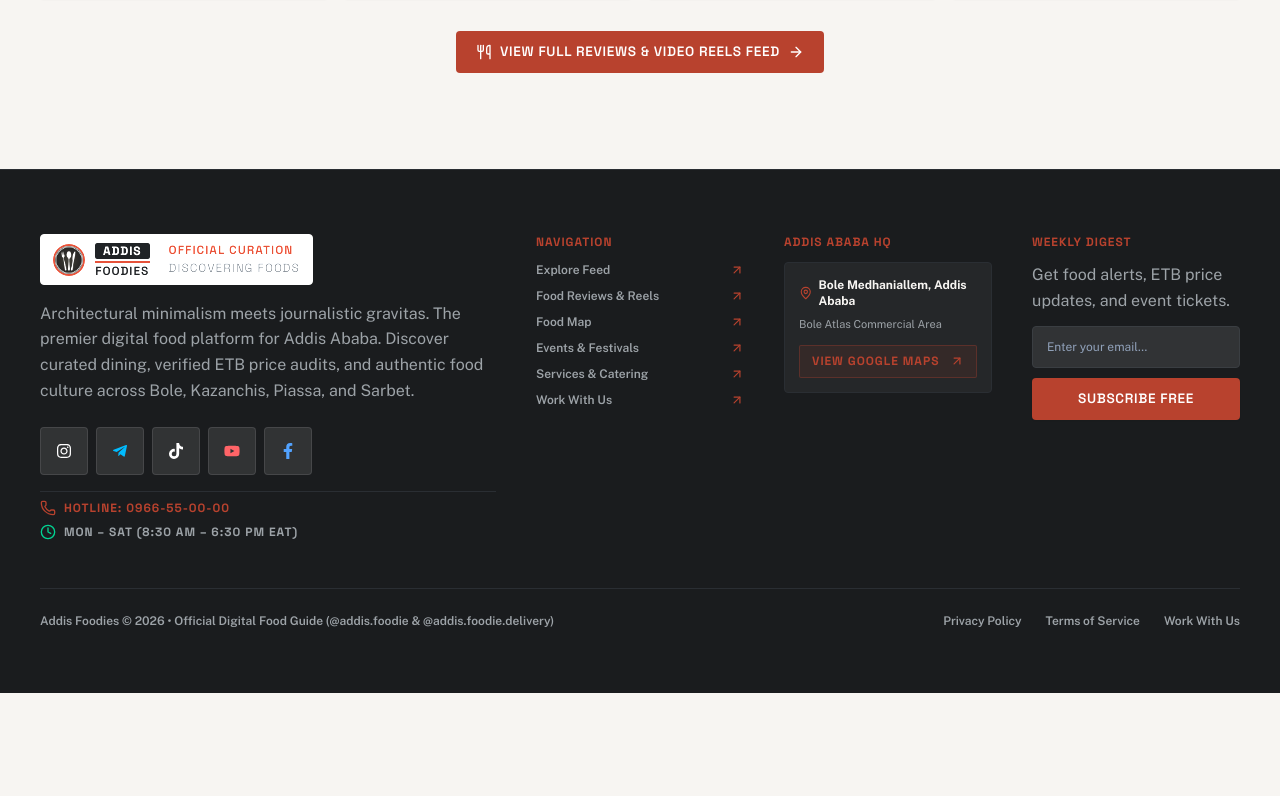
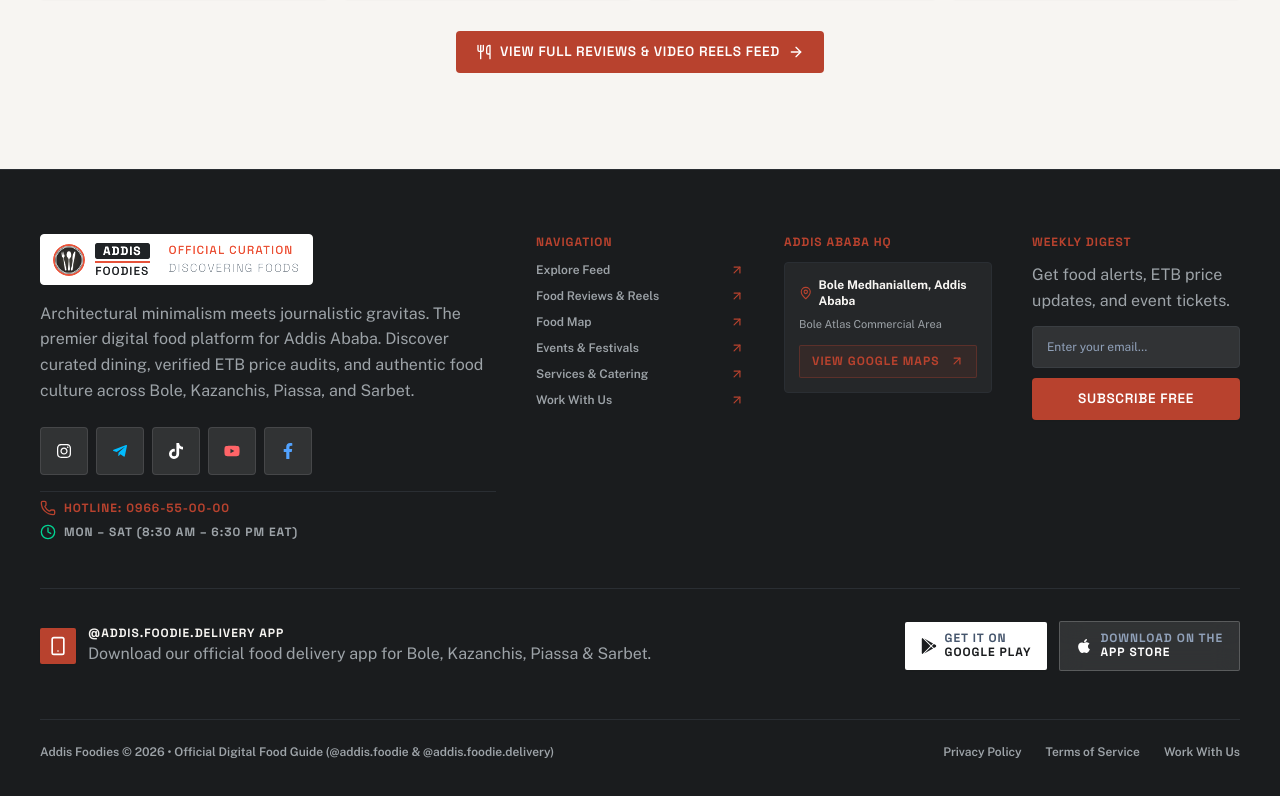
Before and after one commit to Moss-kk/Addis_Foodie, a Next.js app: page / in a window 1280 px wide. Shown: the part 2689-3485 px from the top of the page. Before the commit the page ends 3382 px from the top, so only its background shows below. Built offline with nearby package versions, Linux system fonts and the light colour scheme.

Commit message:
feat: position delivery app download strip at the bottom of the footer

```diff
--- a/src/components/Footer.tsx
+++ b/src/components/Footer.tsx
@@ -2,8 +2,8 @@
 
 import React, { useState } from 'react';
 import Link from 'next/link';
-import { Phone, ArrowUpRight, MapPin, Clock } from 'lucide-react';
-import { FaInstagram, FaTelegramPlane, FaTiktok, FaYoutube, FaFacebookF } from 'react-icons/fa';
+import { Phone, ArrowUpRight, MapPin, Clock, Smartphone } from 'lucide-react';
+import { FaInstagram, FaTelegramPlane, FaTiktok, FaYoutube, FaFacebookF, FaGooglePlay, FaApple } from 'react-icons/fa';
 import AddisFoodieLogo from './ui/AddisFoodieLogo';
 
 export default function Footer() {
@@ -183,7 +183,52 @@
           </div>
         </div>
 
-        {/* Bottom Credits */}
+        {/* APP DOWNLOAD SECTION AT THE VERY BOTTOM OF THE FOOTER (BELOW ALL COLUMNS) */}
+        <div className="pt-8 border-t border-[#2A2E33] flex flex-col md:flex-row items-center justify-between gap-6">
+          <div className="flex items-center gap-3">
+            <div className="w-9 h-9 rounded-sm bg-[#B8422E] text-white flex items-center justify-center font-label font-bold text-lg shadow-xs">
+              <Smartphone className="w-5 h-5 text-white" />
+            </div>
+            <div className="flex flex-col text-left">
+              <span className="font-label font-bold text-xs uppercase tracking-wider text-[#F7F5F2]">
+                @addis.foodie.delivery App
+              </span>
+              <span className="text-[11px] font-body text-[#9DA3A8]">
+                Download our official food delivery app for Bole, Kazanchis, Piassa &amp; Sarbet.
+              </span>
+            </div>
+          </div>
+
+          <div className="flex flex-wrap items-center gap-3">
+            <a
+              href="https://play.google.com"
+              target="_blank"
+              rel="noreferrer"
+              className="touch-target px-4 py-2.5 rounded-sm bg-white text-[#1A1C1E] font-label font-bold text-xs transition-all flex items-center gap-2 hover:bg-slate-100 cursor-pointer shadow-xs"
+            >
+              <FaGooglePlay className="w-4 h-4 text-[#1A1C1E]" />
+              <div className="flex flex-col text-left leading-none">
+                <span className="text-[8px] font-label uppercase text-slate-600">GET IT ON</span>
+                <span className="text-xs font-label">Google Play</span>
+              </div>
+            </a>
+
+            <a
+              href="https://apple.com"
+              target="_blank"
+              rel="noreferrer"
+              className="touch-target px-4 py-2.5 rounded-sm bg-white/10 hover:bg-white/20 text-white font-label font-bold text-xs border border-white/20 transition-all flex items-center gap-2 cursor-pointer backdrop-blur-md"
+            >
+              <FaApple className="w-4 h-4 text-white" />
+              <div className="flex flex-col text-left leading-none">
+                <span className="text-[8px] font-label uppercase text-slate-400">Download on the</span>
+                <span className="text-xs font-label">App Store</span>
+              </div>
+            </a>
+          </div>
+        </div>
+
+        {/* Bottom Copyright & Legal Links */}
         <div className="pt-6 flex flex-col sm:flex-row items-center justify-between gap-4 text-xs font-semibold border-t border-[#2A2E33] text-[#9DA3A8]">
           <p>Addis Foodies © 2026 • Official Digital Food Guide (@addis.foodie &amp; @addis.foodie.delivery)</p>
           <div className="flex items-center gap-6">
```
